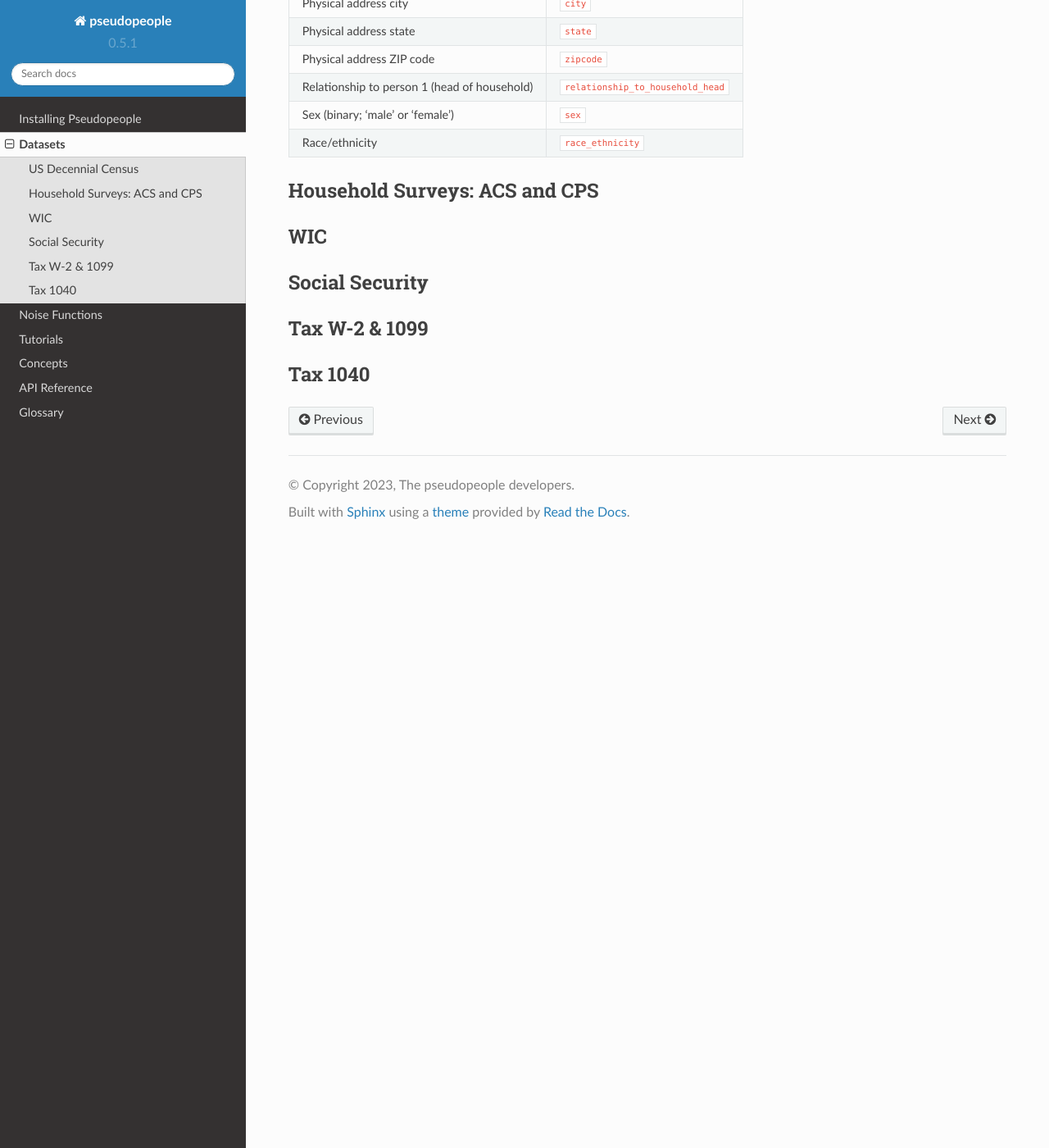
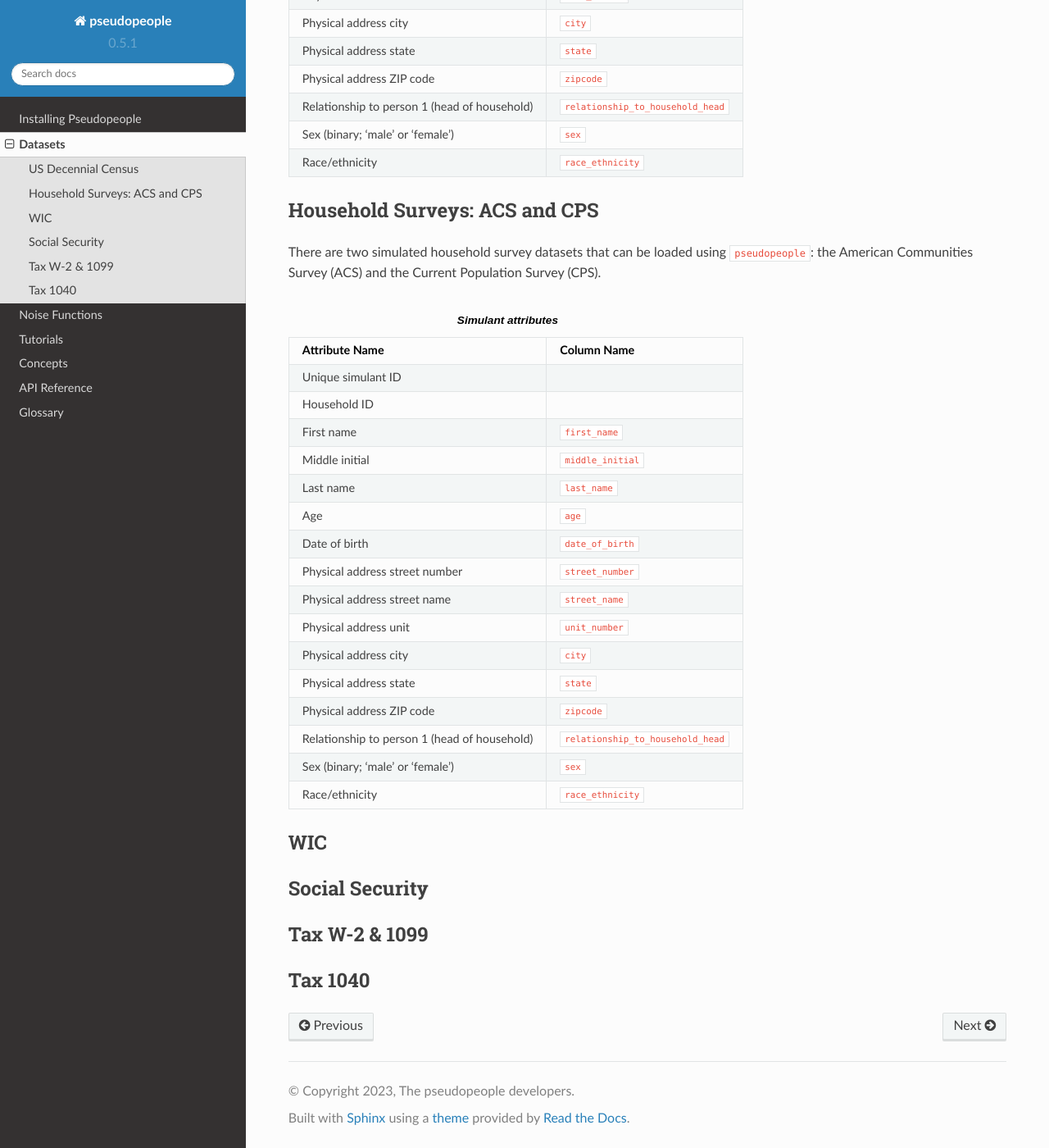
Before and after one commit to ihmeuw/pseudopeople, a Sphinx documentation site: the page built from docs/source/datasets/index.rst, in a window 1280 px wide and 1400 px high, scrolled down 1596 px. Shown: the whole window at 82% size. Built offline with Sphinx 7.4.7 and the Read the Docs theme 2.0.0, drawn with Linux system fonts in a browser that asks for light colours; some of the changed text lies outside the part shown.

Commit message:
add household survey dataset descriptions

```diff
--- a/docs/source/datasets/index.rst
+++ b/docs/source/datasets/index.rst
@@ -3,8 +3,9 @@
 ========
 Datasets
 ========
-Here we cover the simulated datasets, which are analogous to 'real world' administrative records such as tax documents
-and census surveys, that users can generate using :code:`pseudopeople` to test their PRL methods.
+Here we cover the realistic simulated datasets, which are analogous to 'real world' administrative records such as tax documents
+and census surveys, that users can generate using :code:`pseudopeople` for developing and testing Entity Resolution algorithms
+and software.
 
 The below table offers a list of the datasets that can be generated. Each row of a given dataset represents
 an individual simulant, with the columns representing different simulant attributes, such as name, age, sex, et cetera.
@@ -75,7 +76,46 @@
 
 Household Surveys: ACS and CPS
 ------------------------------
+There are two simulated household survey datasets that can be loaded using :code:`pseudopeople`: the American
+Communities Survey (ACS) and the Current Population Survey (CPS).
 
+.. list-table:: **Simulant attributes**
+   :header-rows: 1
+
+   * - Attribute Name
+     - Column Name
+   * - Unique simulant ID
+     -
+   * - Household ID
+     -
+   * - First name
+     - :code:`first_name`
+   * - Middle initial
+     - :code:`middle_initial`
+   * - Last name
+     - :code:`last_name`
+   * - Age
+     - :code:`age`
+   * - Date of birth
+     - :code:`date_of_birth`
+   * - Physical address street number
+     - :code:`street_number`
+   * - Physical address street name
+     - :code:`street_name`
+   * - Physical address unit
+     - :code:`unit_number`
+   * - Physical address city
+     - :code:`city`
+   * - Physical address state
+     - :code:`state`
+   * - Physical address ZIP code
+     - :code:`zipcode`
+   * - Relationship to person 1 (head of household)
+     - :code:`relationship_to_household_head`
+   * - Sex (binary; 'male' or 'female')
+     - :code:`sex`
+   * - Race/ethnicity
+     - :code:`race_ethnicity`
 
 WIC
 ---
```
